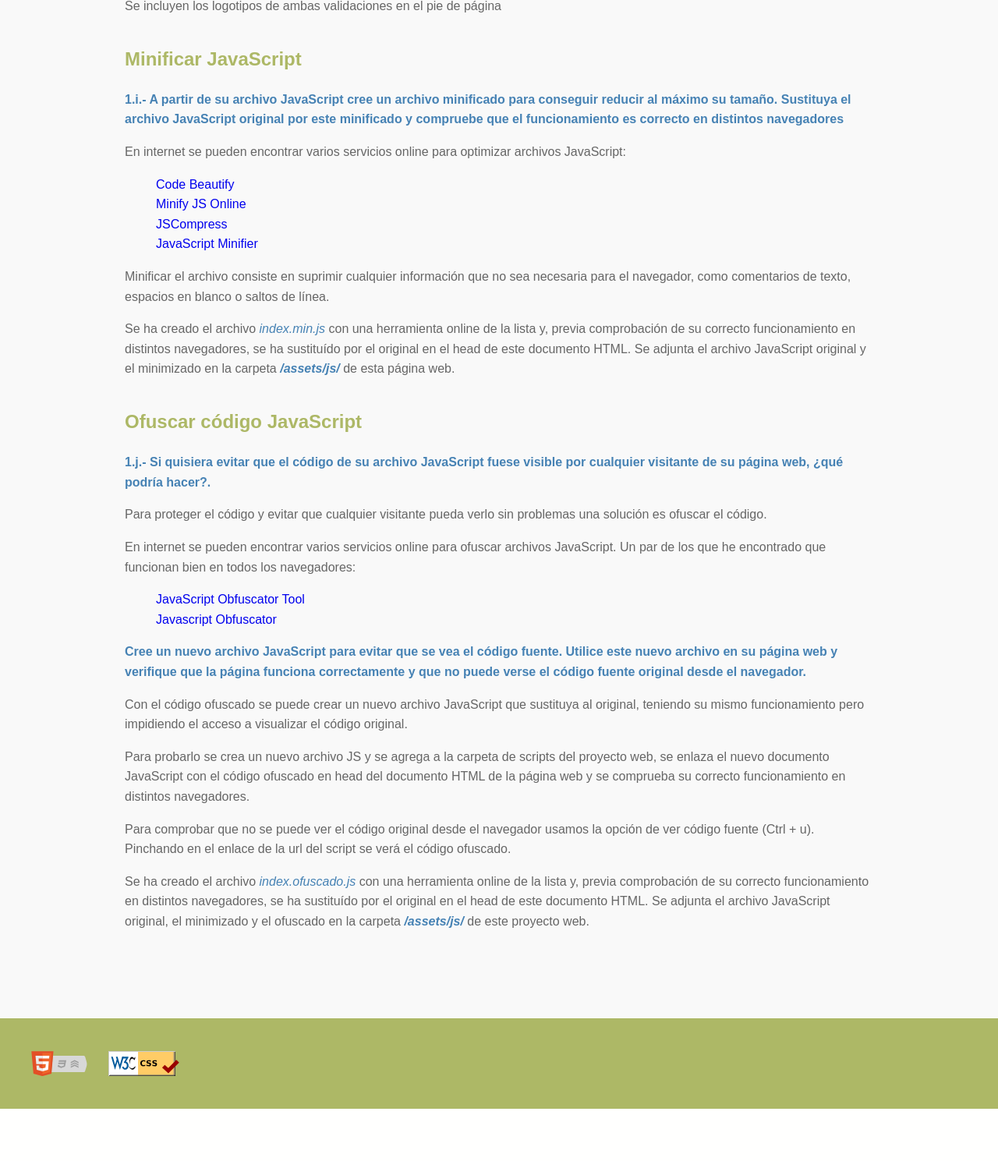
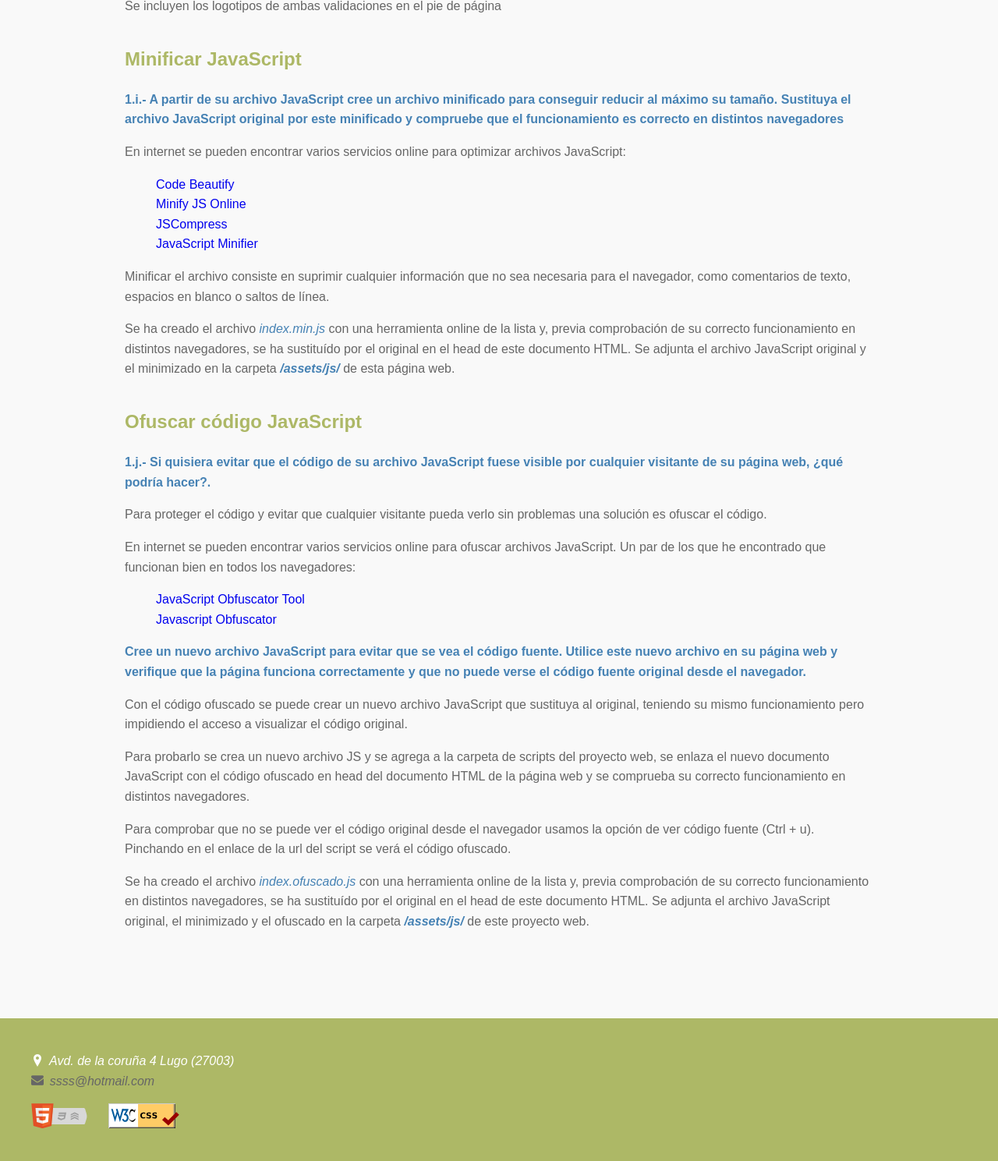
Before and after one commit to Silviaatanes/mf0951silvia, a PHP site: page / in a window 1280 px wide. Shown: the part 2756-4245 px from the top of the page at 78% size. Before the commit the page ends 4178 px from the top, so only its background shows below. Run offline with PHP 8.4, Linux system fonts and the light colour scheme.

Commit message:
logo y demás tope guay

```diff
--- a/assets/css/_app/_layout/footer.css
+++ b/assets/css/_app/_layout/footer.css
@@ -4,6 +4,13 @@ body>footer {
     padding-top: 2%;
     padding-bottom: 2%;
     background-color: var(--color-b);
+}
+body>footer a {
+    color : white;
+}
+body > footer a:hover{
+    color: yellow;
+    border-bottom: 1 px solid yellow;
 }
 
 body > footer ul.validadores {
--- a/assets/css/_app/_theme/variables.css
+++ b/assets/css/_app/_theme/variables.css
@@ -14,10 +14,11 @@
     --------------------------------
 
     */
-    /* Logo olímpico 1020 x 495 pixeles */
-    --url-logo-index: url('../svg/Olympic_Rings_clip_art.svg');
-    --url-logo-header: url('../../../svg/Olympic_Rings_clip_art.svg');
-    --wlogo-header: 7.21rem;
+    /* Logo gato 130.42 x 106.52 pixeles */
+    --url-logo-index: url('../svg/logo.svg');
+    --url-logo-header: url('../../../svg/logo.svg');
+    --wlogo-header: 4.28rem;
+    /* regla de tres (130.42/106.52 * logo header)
     /* Efecto al hover */
     --logo-filter--hover: hue-rotate(180deg);
     /* Ejemplo de filtro múltiple */
--- a/assets/css/_app/_views/common.css
+++ b/assets/css/_app/_views/common.css
@@ -51,10 +51,12 @@
     bottom: 5vh;
     right: 5vh;
     /* width: 20vh * $ratio_logo_mini; */
-    width: 41.21vh;
+    /* ratio logo 130.42 / 106.52 */
+    /* width =height * ratio */
+    width: 24.49vh;
     height: 20vh;
     opacity: 0.2;
-    background-image: url('../../../svg/Olympic_Rings_clip_art.svg');
+    background-image: url('../../../svg/logo.svg');
     background-position: 50% 50%;
     background-size: cover;
     background-repeat: no-repeat;
--- a/index.html
+++ b/index.html
@@ -325,6 +325,25 @@
     </main>
     <footer>
         <h2 class="pechado">Pie de página</h2>
+    <section class="contentinfo">
+        <address>
+            <ul>
+                <li>
+                    <a href="https://goo.gl/maps/DFDkNo52gAro7roy9" title="ven a visitarnos" target="blank">
+                    <span class="icon-location" aria-hidden="true"></span>
+                    <span>Avd. de la coruña 4 Lugo (27003)</span>
+                </a>
+                </li>
+                <li>
+                    <a href="mailto:ssss@hotmail.com" title="escribenos" target="blank"></a>
+                    <span class="icon-mail" aria-hidden="true"></span>
+                    <span>ssss@hotmail.com</span>
+                </li>
+                <li></li>
+            </ul>
+        </address>
+    </section>
+    <section class="footer_pie">
         <ul class="validadores">
             <li class="validator cross-centro">
                 <a href="https://validator.w3.org/nu/" target="_blank" title="Documento HTML5 validado con Nu Html Checker">
@@ -337,6 +356,8 @@
                 </a>
             </li>
         </ul>
+    </section>
+
     </footer>
 </body>
 
```
